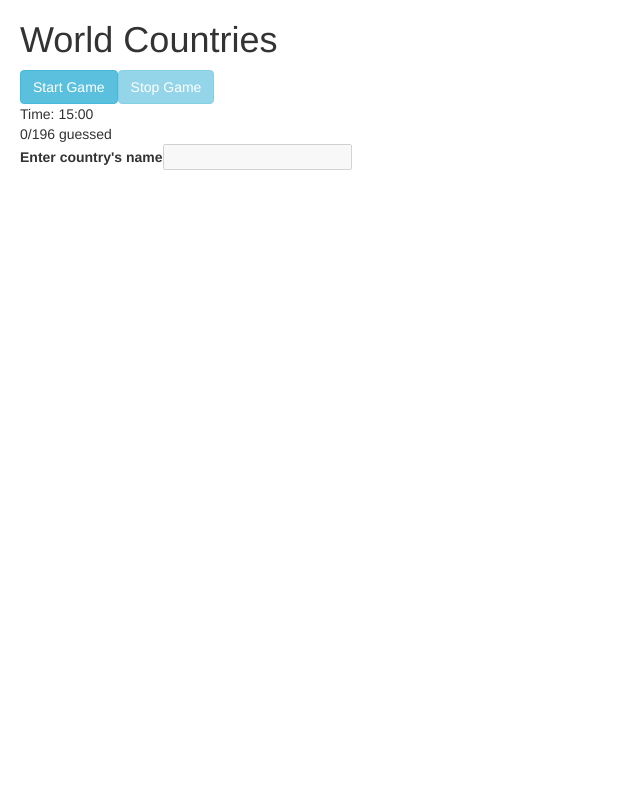
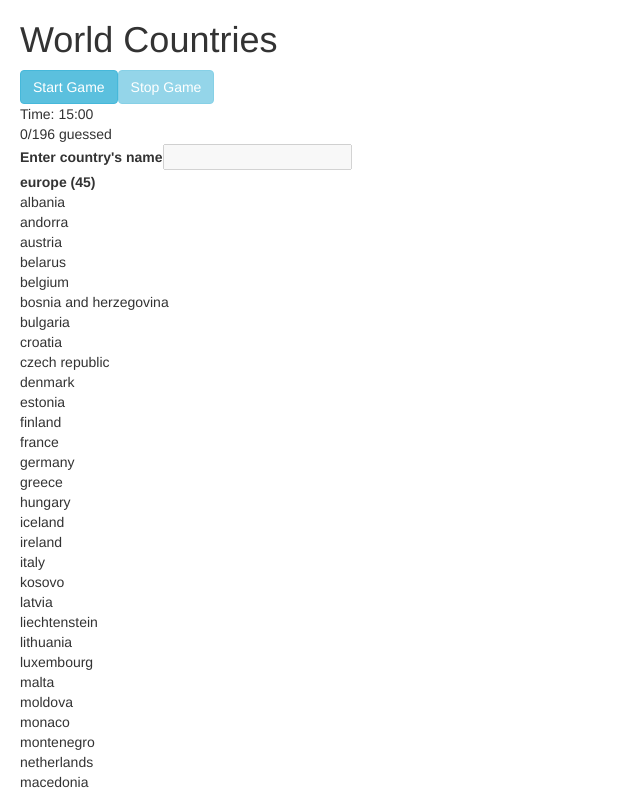
Before and after one commit to wcyjoyce/world-countries, a React (Create React App) app: page / in a window 1280 px wide. Shown: the top 797 px of the page, without its empty margins (0-640 px from the left). Built offline with nearby package versions, Linux system fonts and the light colour scheme.

Commit message:
country list displayed in table form categorised by region

```diff
--- a/src/components/list.jsx
+++ b/src/components/list.jsx
@@ -2,10 +2,29 @@ import React, { Component } from "react";
 
 class List extends Component {
   render() {
+    const regions = this.props.countries.map(country => country["region"]);
+    const regionList = [...new Set(regions)];
+
+    let regionTable = [];
+    regionList.forEach(region => {
+      const regionName = this.props.countries.filter(country => country["region"] === region);
+      regionTable.push({ region, regionName });
+    });
+
     return (
       <div className="list">
-        {this.props.correct.map((country, index) => {
-          return <li key={index}>{country}</li>
+
+        {regionTable.map(region => {
+          return (
+            <table key={region.region}>
+              <thead><tr><th>{region.region} ({region.regionName.length})</th></tr></thead>
+              <tbody>
+                {region.regionName.map((r,i) => {
+                  return <tr key={i}><td>{r["name"]}</td></tr>
+                })}
+              </tbody>
+            </table>
+          );
         })}
       </div>
     );
```
